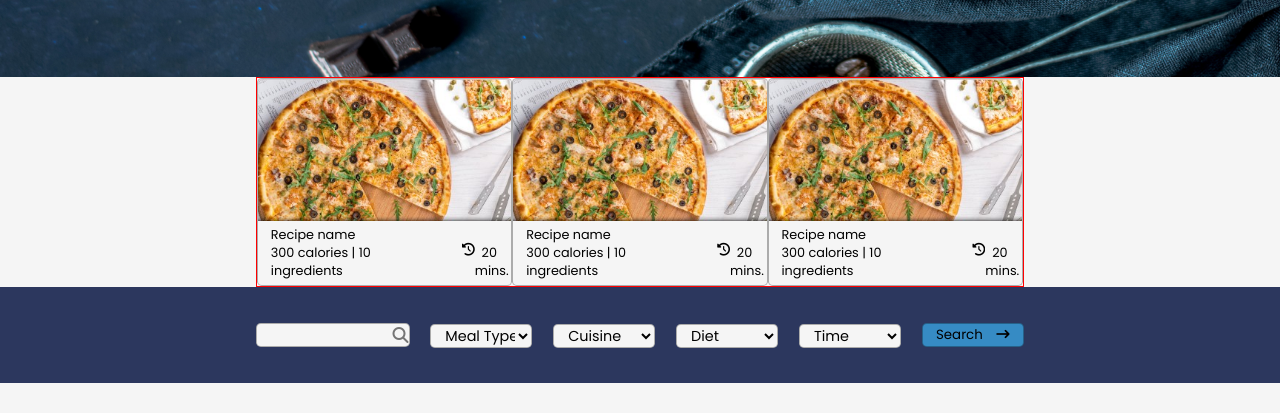
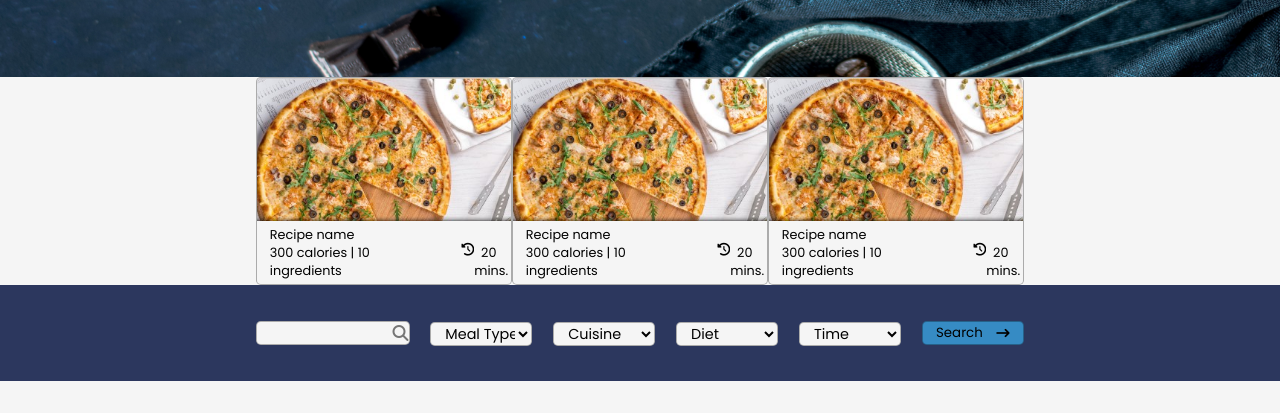
Before and after one commit to ijzzBloc/Clueless-Cook, a website built with Parcel: page src/index.html in a window 1280 px wide. Shown: the part 387-800 px from the top of the page. Built offline with nearby package versions, Linux system fonts and the light colour scheme; a web font is replaced by a local one.

Commit message:
small update

```diff
--- a/src/styles.css
+++ b/src/styles.css
@@ -145,12 +145,15 @@ a   {
     align-items: center;
     align-content: space-between;
     min-height: inherit;
-    border: 1px red solid;
     background-color: inherit;
     width: 60%;
     margin-left: 20%;
     margin-right: 20%;
 }
+/*.card-1, .card-2, .card-3 {
+    position: relative;
+    bottom: 3vh;
+}*/
 /*------------------- Searchbar -------------------*/
 .searchbar-container    {
     display: flex;
```
Also changed, not shown: 2 other files.
